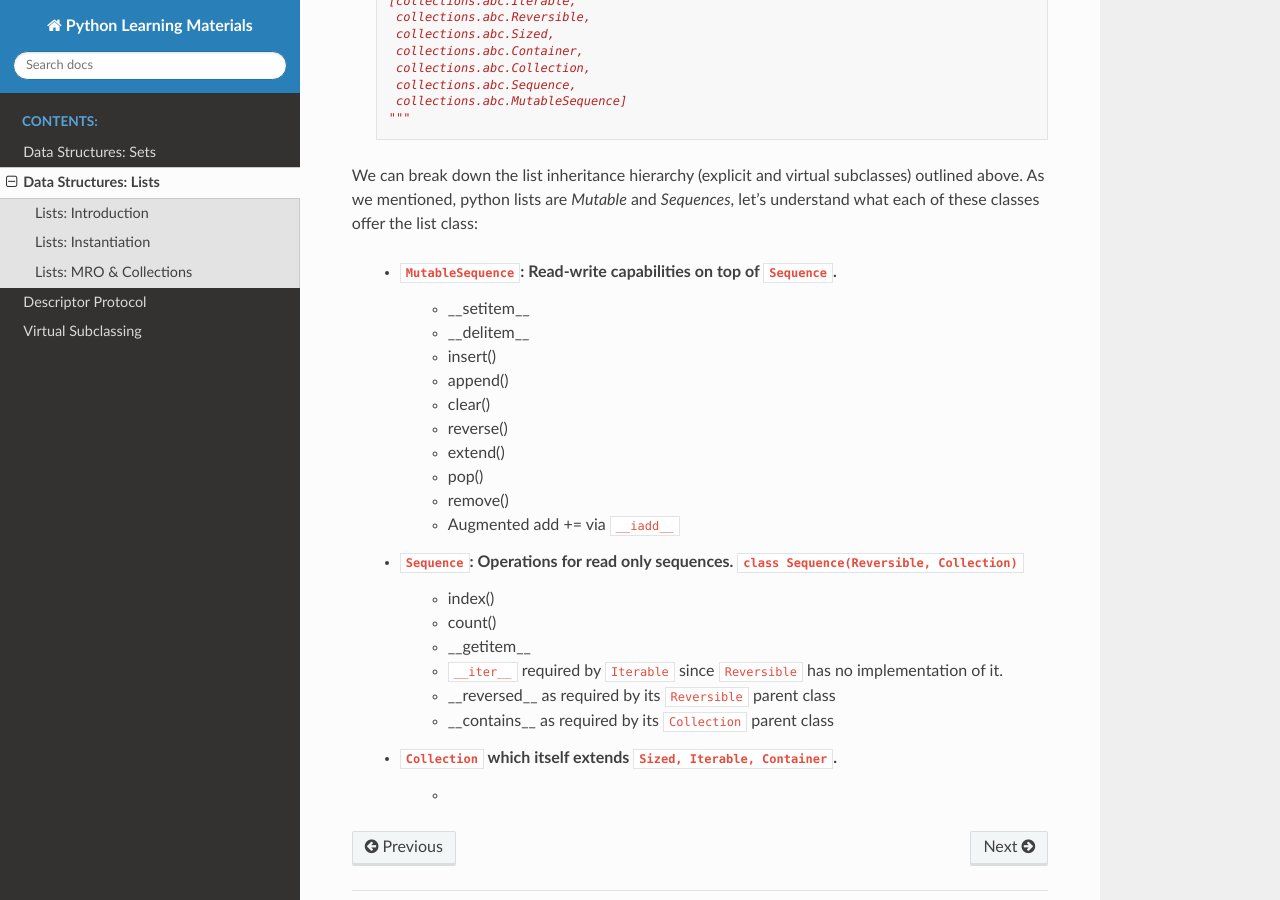
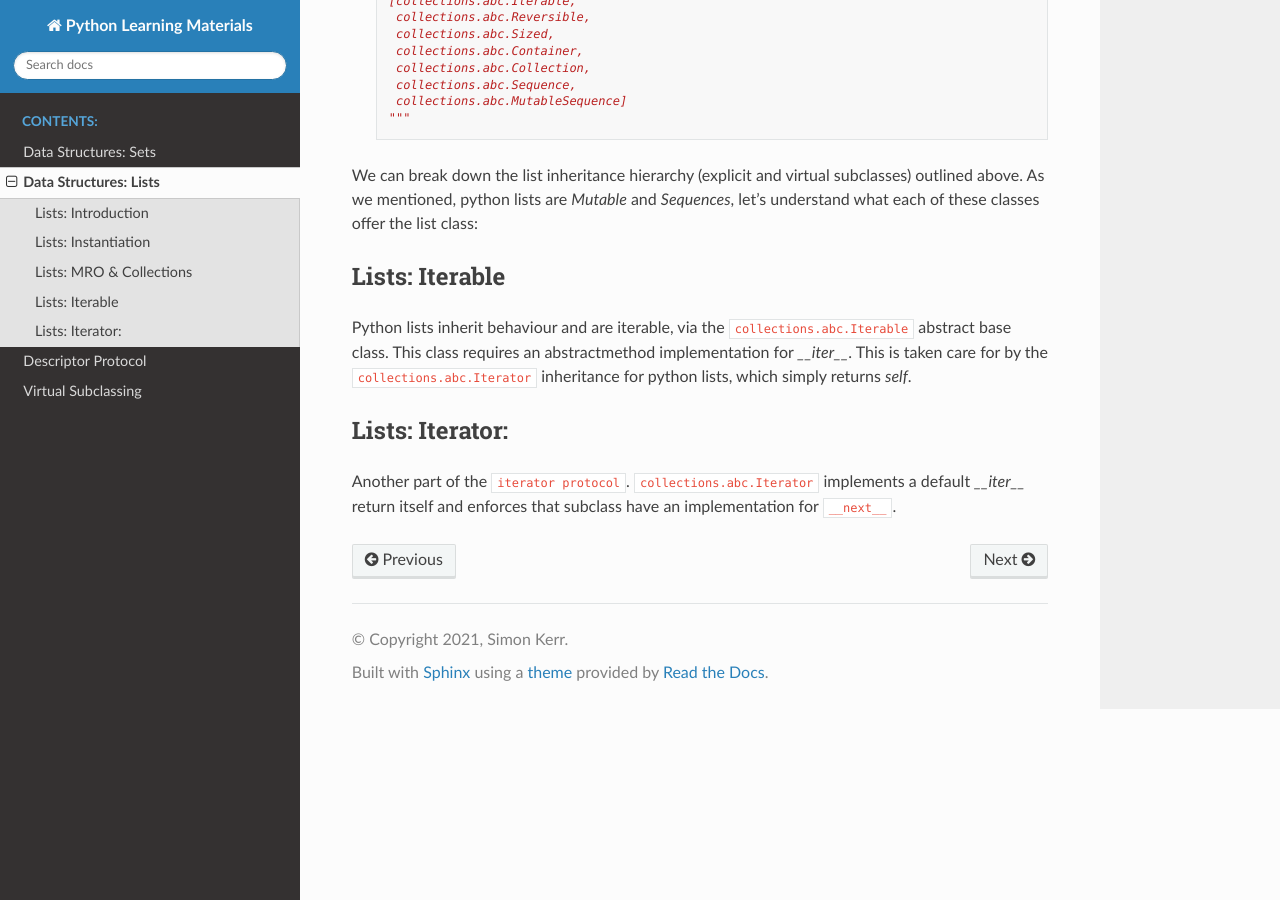
Before and after one commit to symonk/pydocs, a Sphinx documentation site: the page built from docs/source/_data_structures/lists.rst, in a window 1280 px wide and 900 px high, scrolled down 1561 px. Built offline with Sphinx 7.4.7 and the Read the Docs theme 2.0.0, drawn with Linux system fonts in a browser that asks for light colours.

Commit message:
lists iterable & iterator

```diff
--- a/docs/source/_data_structures/lists.rst
+++ b/docs/source/_data_structures/lists.rst
@@ -87,23 +87,15 @@ to achieve that, we can use this handy function:
 We can break down the list inheritance hierarchy (explicit and virtual subclasses) outlined above. As we mentioned,
 python lists are `Mutable` and `Sequences`, let's understand what each of these classes offer the list class:
 
-    * ``MutableSequence``: Read-write capabilities on top of ``Sequence``.
-        * __setitem__
-        * __delitem__
-        * insert()
-        * append()
-        * clear()
-        * reverse()
-        * extend()
-        * pop()
-        * remove()
-        * Augmented add += via ``__iadd__``
-    * ``Sequence``: Operations for read only sequences.  ``class Sequence(Reversible, Collection)``
-        * index()
-        * count()
-        * __getitem__
-        * ``__iter__`` required by ``Iterable`` since ``Reversible`` has no implementation of it.
-        * __reversed__ as required by its ``Reversible`` parent class
-        * __contains__ as required by its ``Collection`` parent class
-    * ``Collection`` which itself extends ``Sized, Iterable, Container``.
-        *
+Lists: Iterable
+----------------
+
+Python lists inherit behaviour and are iterable, via the ``collections.abc.Iterable`` abstract base class.
+This class requires an abstractmethod implementation for `__iter__`.  This is taken care for by the
+``collections.abc.Iterator`` inheritance for python lists, which simply returns `self`.
+
+Lists: Iterator:
+-----------------
+
+Another part of the ``iterator protocol``.  ``collections.abc.Iterator`` implements a default `__iter__`
+return itself and enforces that subclass have an implementation for ``__next__``.
```
